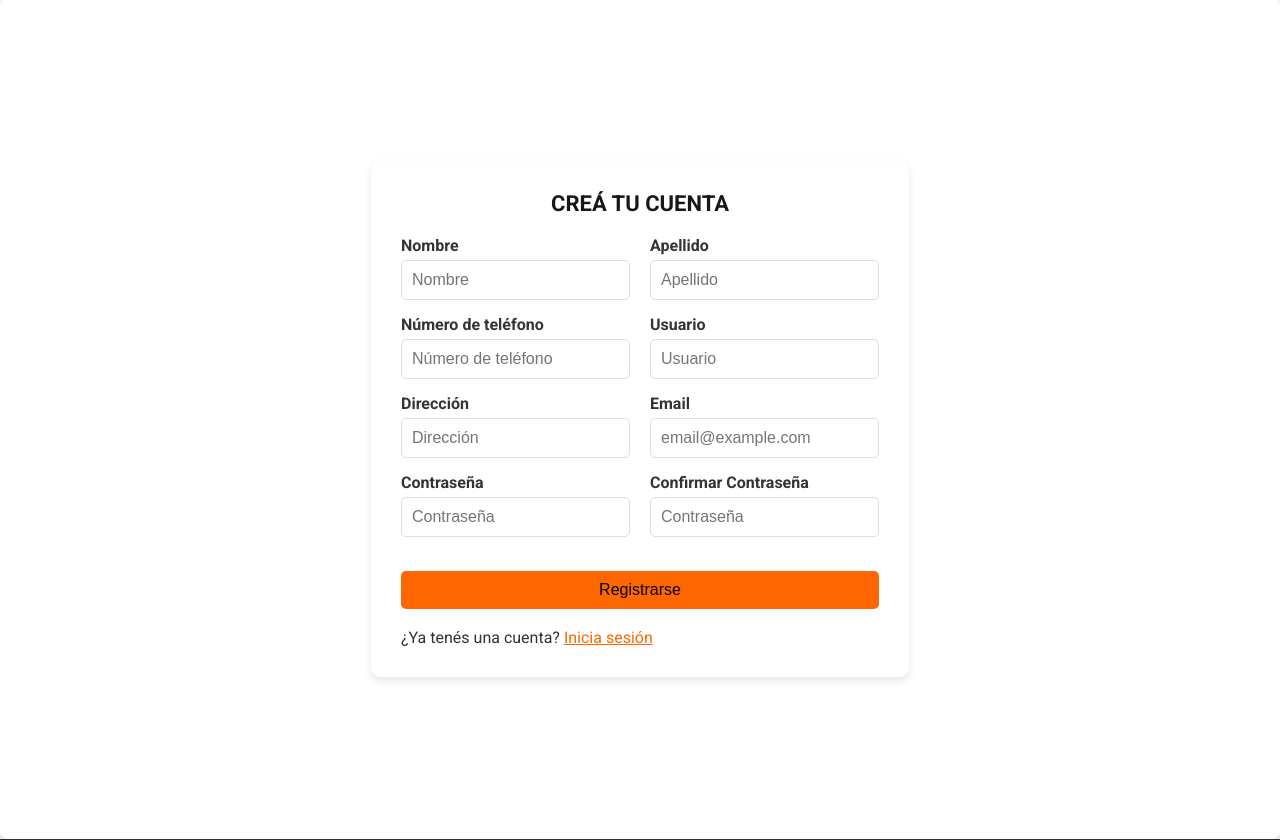
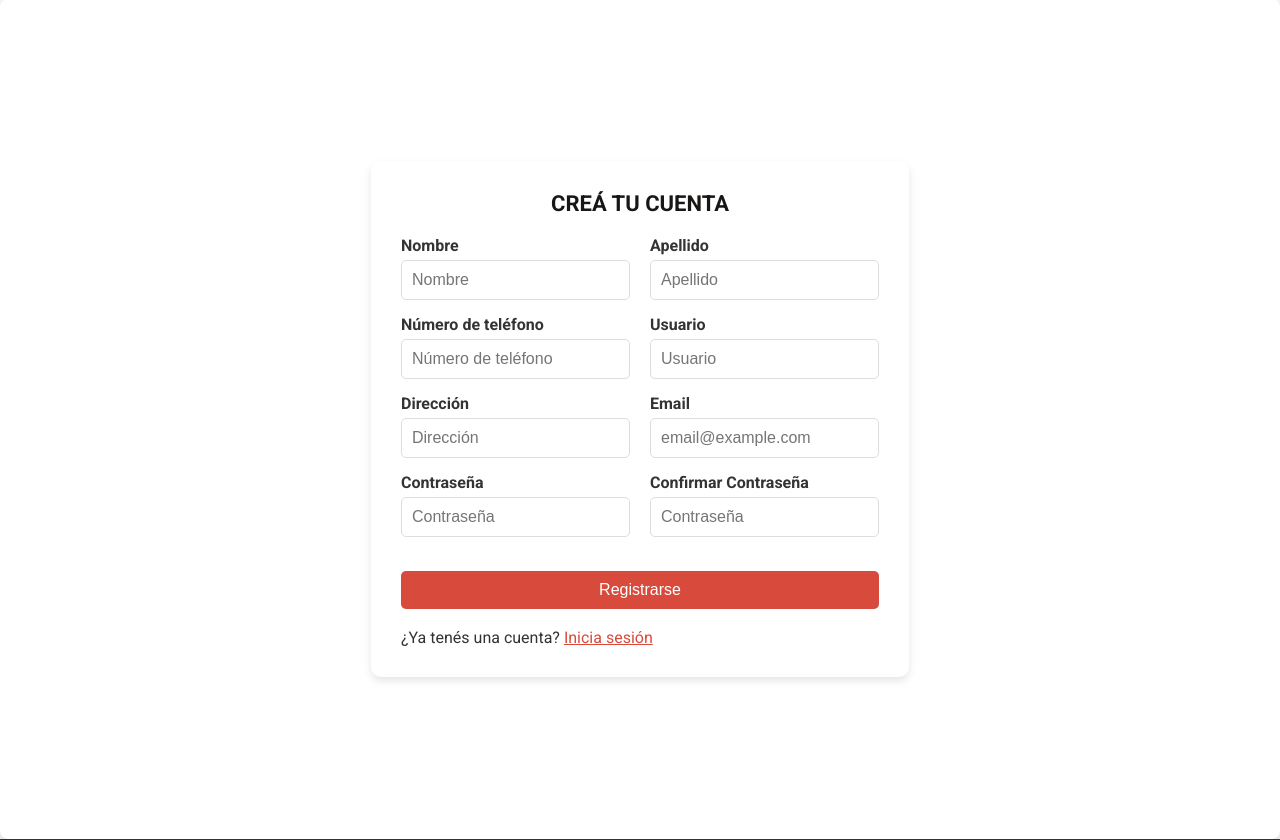
Before and after one commit to WMireG/backend, a Django app: page /usuarios/registro/ in a window 1280 px wide. Shown: the part 21-861 px from the top of the page. Run offline with Django 5.2, Linux system fonts and the light colour scheme.

Commit message:
registro final ok

```diff
--- a/tienda/static/css/registro.css
+++ b/tienda/static/css/registro.css
@@ -48,7 +48,7 @@ body {
 }
 
 .form-control:focus {
-    border-color: #ff5722;
+    border-color: #d84a3b;
     box-shadow: 0 0 5px rgba(255, 87, 34, 0.5);
     outline: none;
 }
@@ -60,27 +60,35 @@ body {
 }
 
 .btn-primary {
-    background-color: #ff6600;
-    border-color: #ff6600;
-    padding: 10px;
+    display: inline-block;
+    padding: 10px 20px;
+    background-color: #d84a3b;
+    color: #fff;
+    text-decoration: none;
+    border-radius: 5px;
     font-size: 16px;
-    border-radius: 5px;
     cursor: pointer;
     width: 100%;
     transition: background-color 0.3s, border-color 0.3s;
 }
 
 .btn-primary:hover {
-    background-color: #e65c00;
-    border-color: #e65c00;
+    background-color: #c13b2d;
 }
 
+
+
+
+
+
+
+
 .text-primary {
-    color: #ff6600;
+    color: #d84a3b;
 }
 
 .text-primary:hover {
-    color: #e65c00;
+    color: #d84a3b;
     text-decoration: underline;
 }
 
```
